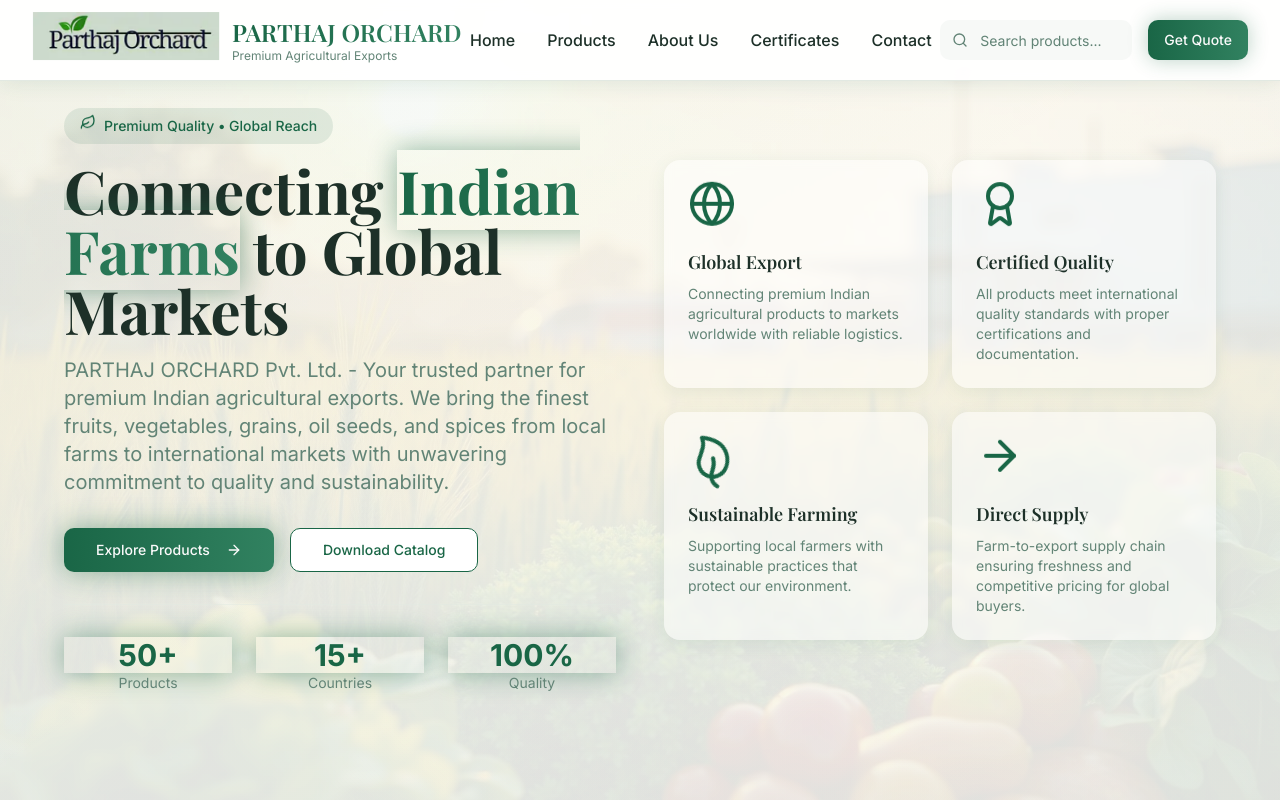
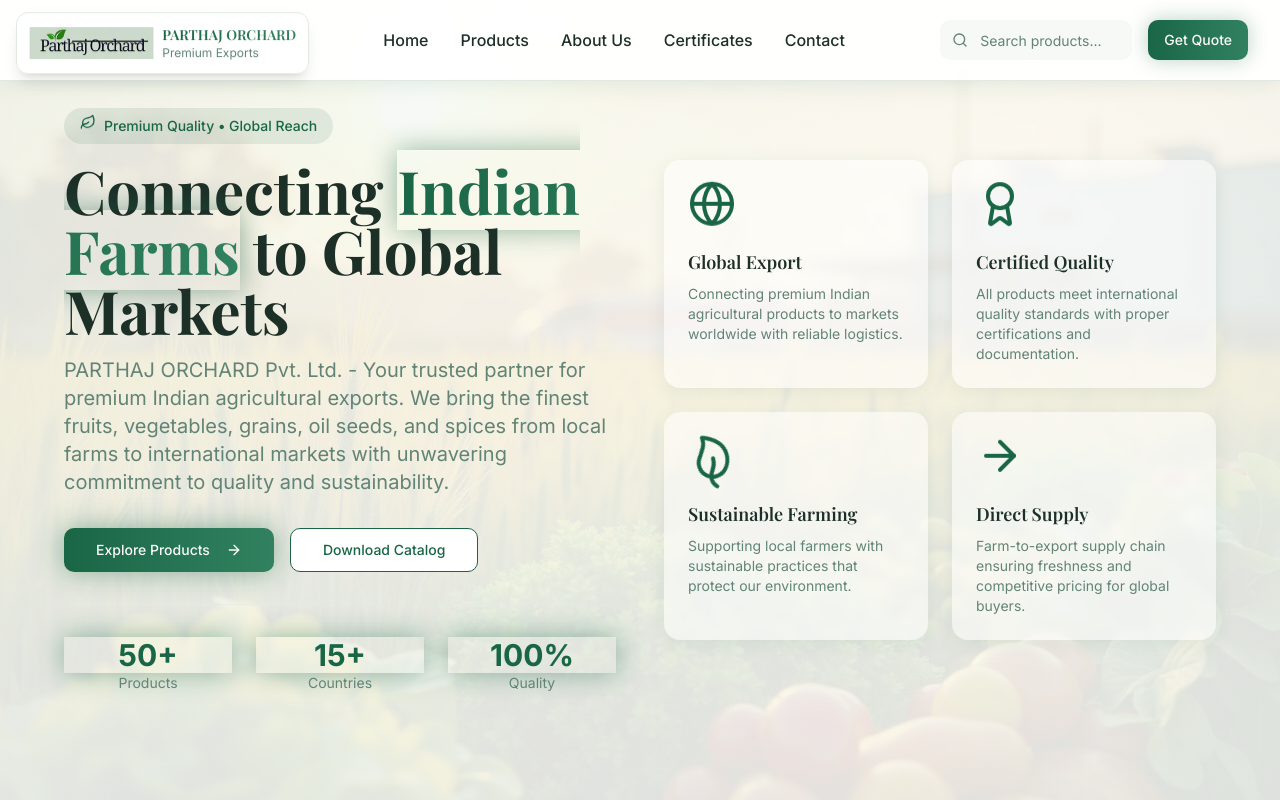
Before and after one commit to AVK111/elevate-share-hub, a React (Vite) app: page / in a window 1280 px wide. Shown: the top 800 px of the page. Built offline with nearby package versions, Linux system fonts and the light colour scheme; the HTML template or start-up script is replaced by a standard one.

Commit message:
Fix: Make logo stationary

```diff
--- a/src/components/Header.tsx
+++ b/src/components/Header.tsx
@@ -16,19 +16,26 @@ const Header = () => {
   ];
 
   return (
-    <header className="fixed top-0 left-0 right-0 z-50 bg-background/95 backdrop-blur-sm border-b shadow-soft animate-fade-in">
+    <>
+      {/* Fixed Logo - Always visible at top left */}
+      <div className="fixed top-4 left-4 z-50 bg-background/95 backdrop-blur-sm rounded-lg p-3 shadow-lg border border-border animate-bounce-gentle">
+        <div className="flex items-center space-x-2">
+          <img src={logo} alt="Parthaj Orchard" className="h-8 w-auto hover-scale" />
+          <div className="hidden sm:block">
+            <h1 className="text-sm font-display font-semibold text-gradient">
+              PARTHAJ ORCHARD
+            </h1>
+            <p className="text-xs text-muted-foreground">Premium Exports</p>
+          </div>
+        </div>
+      </div>
+
+      {/* Header */}
+      <header className="fixed top-0 left-0 right-0 z-40 bg-background/95 backdrop-blur-sm border-b shadow-soft animate-fade-in">
         <div className="container mx-auto px-4 lg:px-8">
           <div className="flex items-center justify-between h-16 lg:h-20">
-          {/* Logo */}
-          <div className="flex items-center space-x-3">
-            <img src={logo} alt="Parthaj Orchard" className="h-10 lg:h-12 w-auto hover-scale animate-bounce-gentle" />
-            <div className="hidden sm:block">
-              <h1 className="text-xl lg:text-2xl font-display font-semibold text-gradient">
-                PARTHAJ ORCHARD
-              </h1>
-              <p className="text-xs text-muted-foreground">Premium Agricultural Exports</p>
-            </div>
-          </div>
+            {/* Spacer for fixed logo */}
+            <div className="w-48 lg:w-64"></div>
 
             {/* Desktop Navigation */}
             <nav className="hidden lg:flex items-center space-x-8">
@@ -92,6 +99,7 @@ const Header = () => {
           )}
         </div>
       </header>
+    </>
   );
 };
 
```
Lines whose indentation alone changed are shown as unchanged.
